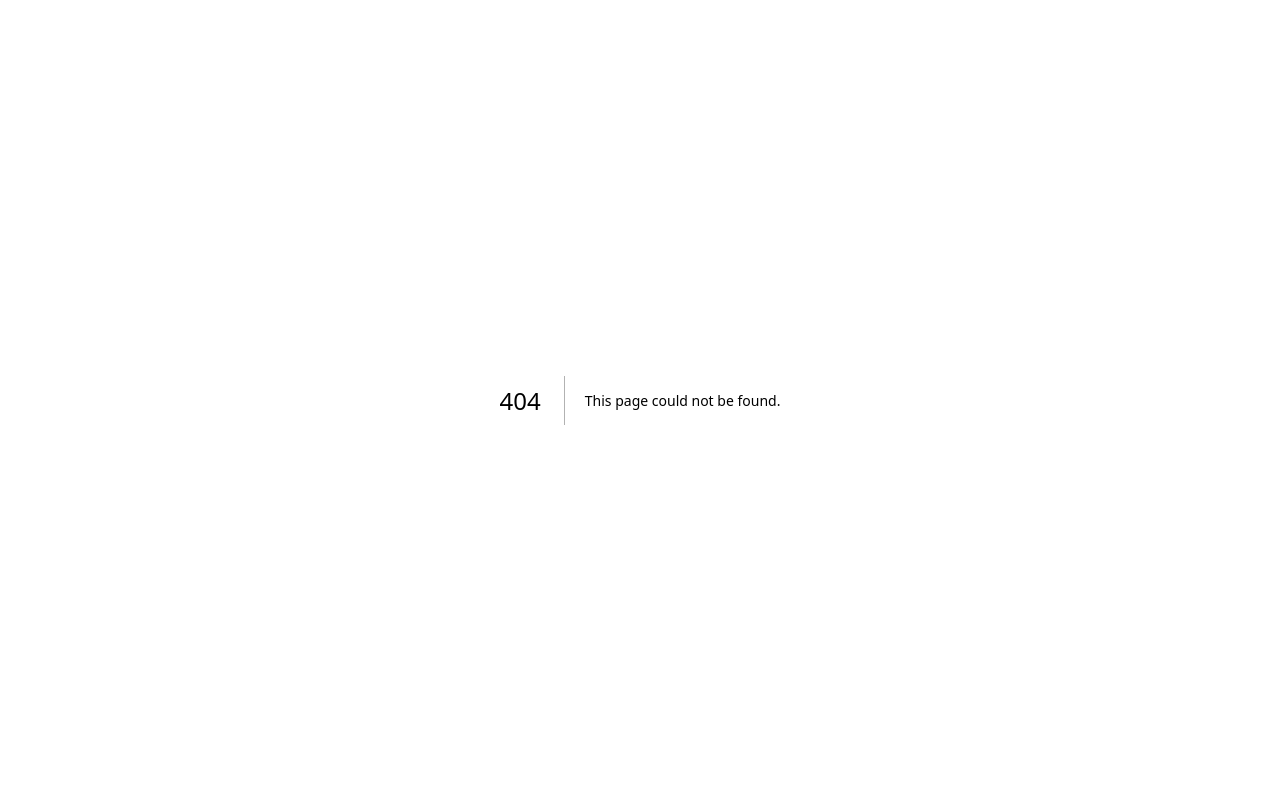
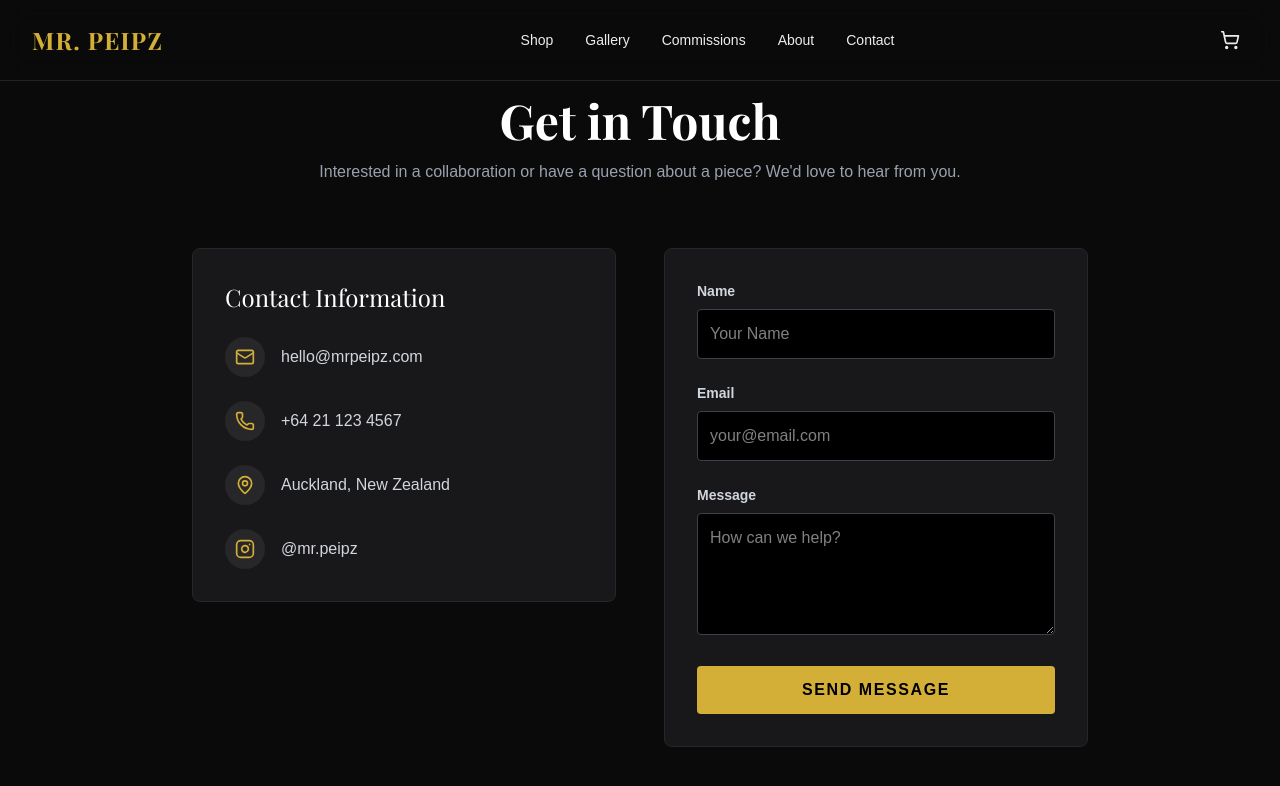
Before and after one commit to Haeata-Media/mr.peipz-designs, a Next.js app in the folder client/: page /contact in a window 1280 px wide. Before the commit this address had no page. Shown: the top 786 px of the page. Built offline with nearby package versions, Linux system fonts and the light colour scheme; a web font is replaced by a local one.

Commit message:
feat: Add contact page and move Navbar to the root layout for global display.

```diff
--- /dev/null
+++ b/client/app/contact/page.tsx
@@ -0,0 +1,111 @@
+'use client';
+
+import { motion } from 'framer-motion';
+import { Mail, Phone, MapPin, Instagram } from 'lucide-react';
+
+export default function Contact() {
+  return (
+    <div className="min-h-screen bg-background pt-24 pb-20">
+      <div className="container mx-auto px-4">
+        <header className="mb-16 text-center">
+          <motion.h1
+            initial={{ opacity: 0, y: 20 }}
+            animate={{ opacity: 1, y: 0 }}
+            className="font-serif text-5xl font-bold mb-4 text-white"
+          >
+            Get in Touch
+          </motion.h1>
+          <motion.p
+            initial={{ opacity: 0, y: 20 }}
+            animate={{ opacity: 1, y: 0 }}
+            transition={{ delay: 0.1 }}
+            className="text-gray-400 max-w-2xl mx-auto"
+          >
+            Interested in a collaboration or have a question about a piece? We'd love to hear from you.
+          </motion.p>
+        </header>
+
+        <div className="max-w-4xl mx-auto grid grid-cols-1 md:grid-cols-2 gap-12">
+          {/* Contact Info */}
+          <motion.div
+            initial={{ opacity: 0, x: -20 }}
+            animate={{ opacity: 1, x: 0 }}
+            transition={{ delay: 0.2 }}
+            className="space-y-8"
+          >
+            <div className="bg-zinc-900 p-8 rounded-lg border border-zinc-800">
+              <h3 className="text-2xl font-serif text-white mb-6">Contact Information</h3>
+              <div className="space-y-6">
+                <div className="flex items-center space-x-4 text-gray-300">
+                  <div className="w-10 h-10 rounded-full bg-zinc-800 flex items-center justify-center text-primary">
+                    <Mail size={20} />
+                  </div>
+                  <span>hello@mrpeipz.com</span>
+                </div>
+                <div className="flex items-center space-x-4 text-gray-300">
+                  <div className="w-10 h-10 rounded-full bg-zinc-800 flex items-center justify-center text-primary">
+                    <Phone size={20} />
+                  </div>
+                  <span>+64 21 123 4567</span>
+                </div>
+                <div className="flex items-center space-x-4 text-gray-300">
+                  <div className="w-10 h-10 rounded-full bg-zinc-800 flex items-center justify-center text-primary">
+                    <MapPin size={20} />
+                  </div>
+                  <span>Auckland, New Zealand</span>
+                </div>
+                <div className="flex items-center space-x-4 text-gray-300">
+                  <div className="w-10 h-10 rounded-full bg-zinc-800 flex items-center justify-center text-primary">
+                    <Instagram size={20} />
+                  </div>
+                  <span>@mr.peipz</span>
+                </div>
+              </div>
+            </div>
+          </motion.div>
+
+          {/* Contact Form stub (real implementation would potentially use Resend/Server Actions) */}
+          <motion.div
+            initial={{ opacity: 0, x: 20 }}
+            animate={{ opacity: 1, x: 0 }}
+            transition={{ delay: 0.3 }}
+          >
+            <form className="bg-zinc-900 p-8 rounded-lg border border-zinc-800 space-y-6">
+              <div>
+                <label className="block text-sm font-bold mb-2 text-gray-300">Name</label>
+                <input
+                  type="text"
+                  className="w-full bg-black border border-zinc-700 rounded p-3 text-white focus:border-primary focus:outline-none"
+                  placeholder="Your Name"
+                />
+              </div>
+              <div>
+                <label className="block text-sm font-bold mb-2 text-gray-300">Email</label>
+                <input
+                  type="email"
+                  className="w-full bg-black border border-zinc-700 rounded p-3 text-white focus:border-primary focus:outline-none"
+                  placeholder="your@email.com"
+                />
+              </div>
+              <div>
+                <label className="block text-sm font-bold mb-2 text-gray-300">Message</label>
+                <textarea
+                  rows={4}
+                  className="w-full bg-black border border-zinc-700 rounded p-3 text-white focus:border-primary focus:outline-none"
+                  placeholder="How can we help?"
+                />
+              </div>
+              <button
+                type="button"
+                className="w-full bg-primary text-black font-bold uppercase tracking-widest py-3 rounded hover:bg-white transition-colors"
+                onClick={() => alert('Message Sent! (Demo)')}
+              >
+                Send Message
+              </button>
+            </form>
+          </motion.div>
+        </div>
+      </div>
+    </div>
+  );
+}
--- a/client/app/layout.tsx
+++ b/client/app/layout.tsx
@@ -1,6 +1,8 @@
 import type { Metadata } from "next";
 import { Outfit, Playfair_Display } from "next/font/google";
 import "./globals.css";
+import { AuthProvider } from "@/context/AuthContext";
+import Navbar from "@/components/Navbar";
 
 const outfit = Outfit({
   variable: "--font-outfit",
@@ -17,10 +19,6 @@ export const metadata: Metadata = {
   description: "Exquisite handcrafted art pieces and bespoke commissions.",
 };
 
-import { AuthProvider } from "@/context/AuthContext";
-
-// ... metadata ...
-
 export default function RootLayout({
   children,
 }: Readonly<{
@@ -32,6 +30,7 @@ export default function RootLayout({
         className={`${outfit.variable} ${playfair.variable} antialiased bg-background text-foreground`}
       >
         <AuthProvider>
+          <Navbar />
           {children}
         </AuthProvider>
       </body>
--- a/client/app/page.tsx
+++ b/client/app/page.tsx
@@ -1,4 +1,3 @@
-import Navbar from "@/components/Navbar";
 import Link from 'next/link';
 import Image from 'next/image';
 import { motion } from 'framer-motion';
@@ -9,10 +8,9 @@ import Footer from "@/components/Footer";
 export default function Home() {
   return (
     <div className="min-h-screen flex flex-col font-sans">
-      <Navbar />
       <main className="flex-grow">
         <Hero />
-        {/* Featured Works Section      {/* Drop Banner */}
+        {/* Drop Banner */}
       <section className="py-20 bg-zinc-900 text-center">
         <div className="container mx-auto px-4">
           <p className="text-primary font-bold uppercase tracking-widest mb-4">Next Drop</p>
```
